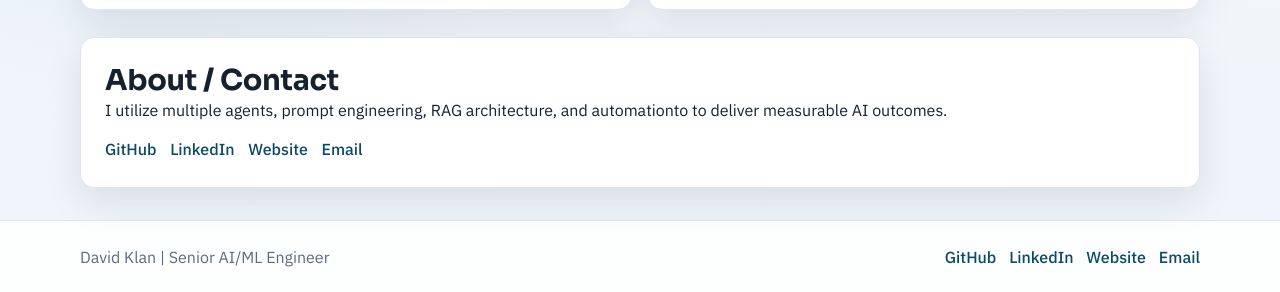
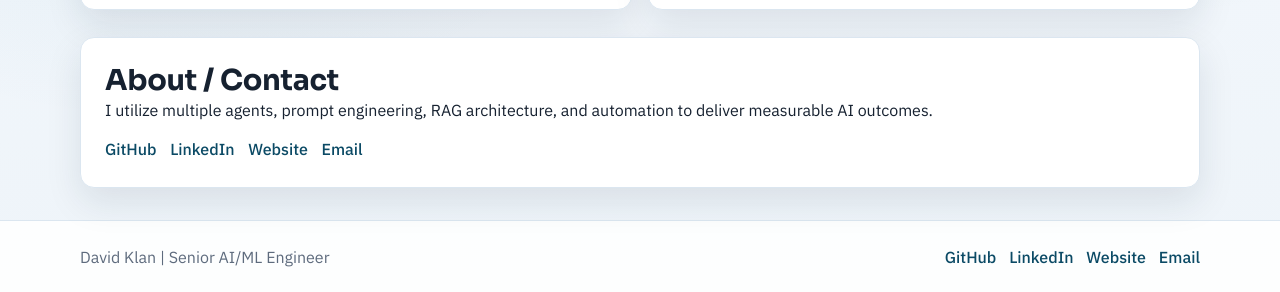
Before and after one commit to davidklan-png/Bio_HP, a Jekyll site: the page built from index.md, in a window 1280 px wide and 900 px high, scrolled down 1295 px. Shown: the part 605-897 px from the top of the window. Built offline with Jekyll 4.4.1, drawn with Linux system fonts in a browser that asks for light colours.

Commit message:
Fix typo in about_short (automationto -> automation)
Co-Authored-By: Claude Opus 4.6 <noreply@anthropic.com>

```diff
--- a/_data/site.yml
+++ b/_data/site.yml
@@ -3,7 +3,7 @@ owner_name: David Klan
 owner_role: Senior AI/ML Engineer
 hero_tagline: Portfolio at a glance
 summary: I'm an IT Project Manager designing practical LLM systems.
-about_short: I utilize multiple agents, prompt engineering, RAG architecture, and automationto to deliver measurable AI outcomes.
+about_short: I utilize multiple agents, prompt engineering, RAG architecture, and automation to deliver measurable AI outcomes.
 contacts:
   github: https://github.com/davidklan-png
   linkedin: https://www.linkedin.com/in/david-klan/
```
